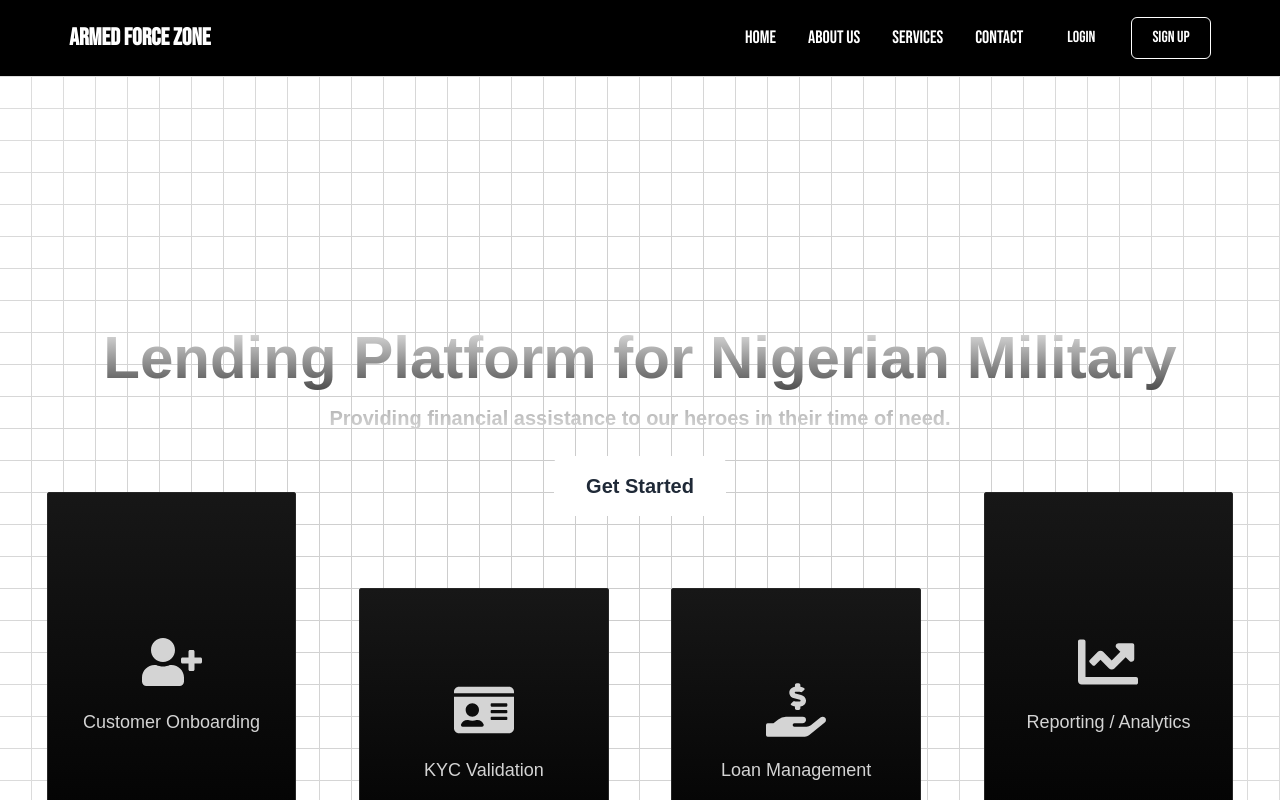
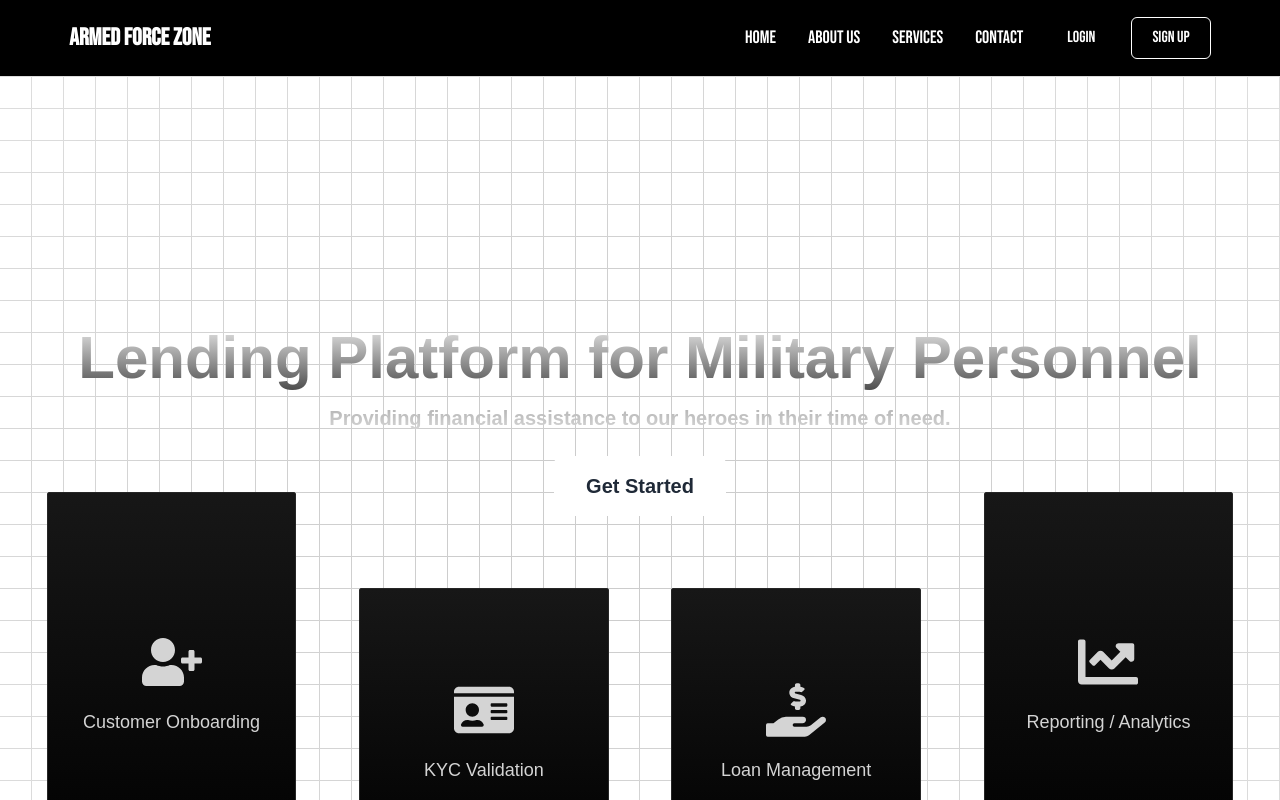
Before and after one commit to Tana00/military, a React (Create React App) app: page / in a window 1280 px wide. Shown: the top 800 px of the page. Built offline with nearby package versions, Linux system fonts and the light colour scheme; a web font is replaced by a local one.

Commit message:
updated form

```diff
--- a/src/components/Home.jsx
+++ b/src/components/Home.jsx
@@ -56,7 +56,7 @@ const Home = ({setOpenForm}) => {
           id="headline"
           className="text-5xl leading-[80px] text-center sm:text-6xl font-bold relative z-20 bg-clip-text text-transparent bg-gradient-to-b from-neutral-100 to-neutral-700 py-2 hover:from-neutral-200 hover:to-neutral-800 "
         >
-          Lending Platform for Nigerian Military
+          Lending Platform for Military Personnel
         </p>
         <p
           ref={subheadlineRef}
--- a/tailwind.config.js
+++ b/tailwind.config.js
@@ -1,8 +1,6 @@
-const defaultTheme = require("tailwindcss/defaultTheme");
 
 const svgToDataUri = require("mini-svg-data-uri");
 
-const colors = require("tailwindcss/colors");
 const {
   default: flattenColorPalette,
 } = require("tailwindcss/lib/util/flattenColorPalette");
```
